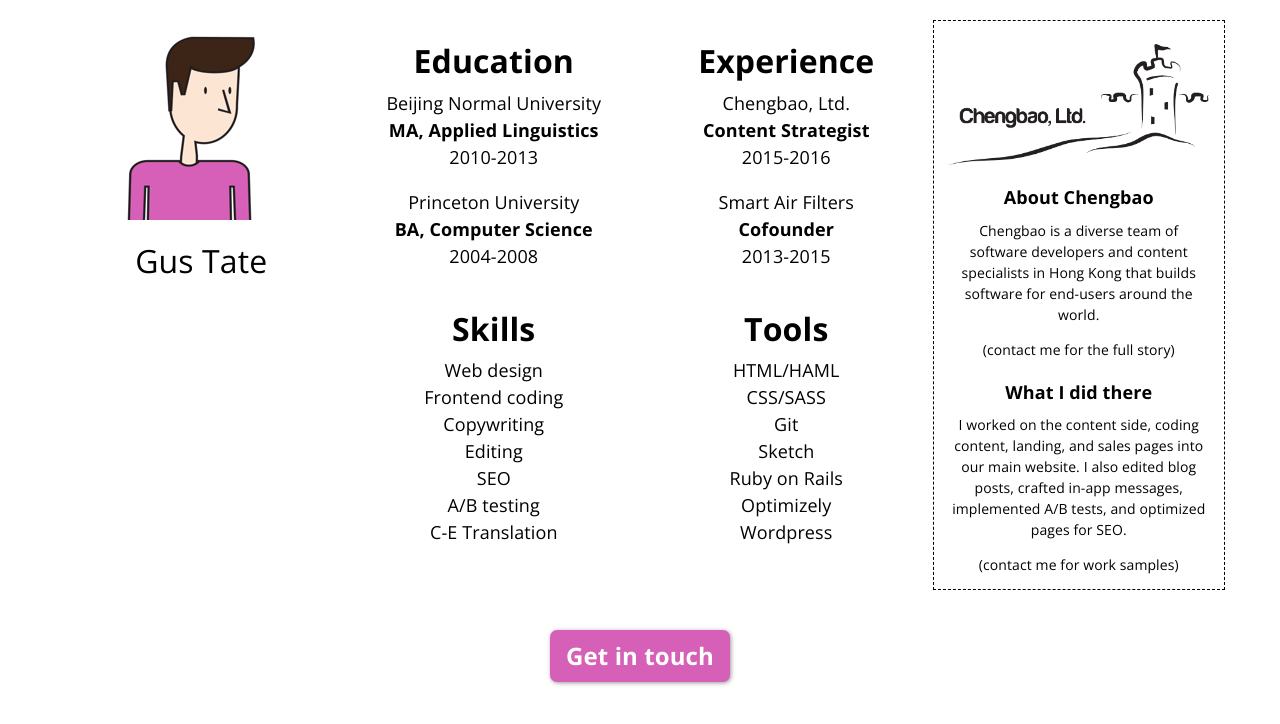
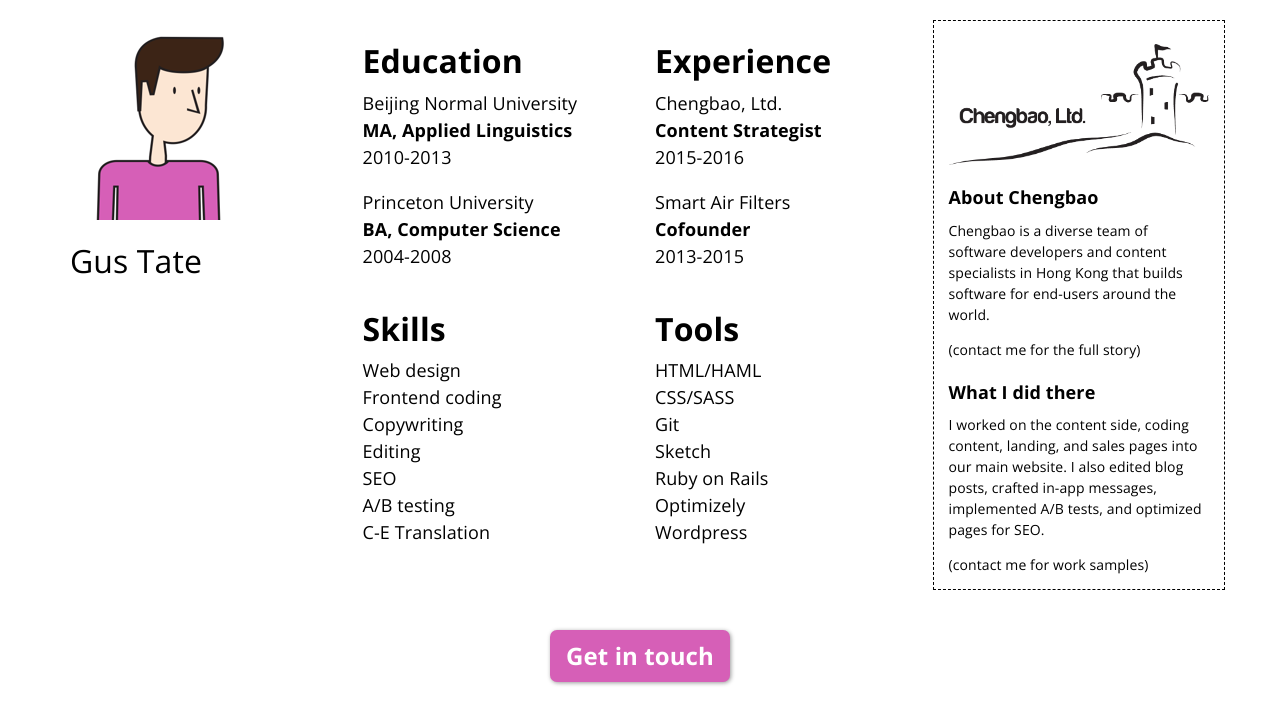
Before and after one commit to gustate/gustate.github.io, a plain HTML site: page index.html in a window 1280 px wide. Drawn offline with nearby package versions, Linux system fonts and the light colour scheme.

Commit message:
left justify

```diff
--- a/index.html
+++ b/index.html
@@ -25,9 +25,9 @@
   </head>
   <body>
     <div class="container">
-      <div class="row text-center">
+      <div class="row">
         <div class="col-sm-3">
-          <img src="img/gus-profile-pic.png" class="img-responsive center-block">
+          <img src="img/gus-profile-pic.png" class="img-responsive">
           <h1>Gus Tate</h1>
         </div>
         <div class="col-sm-6">
```
